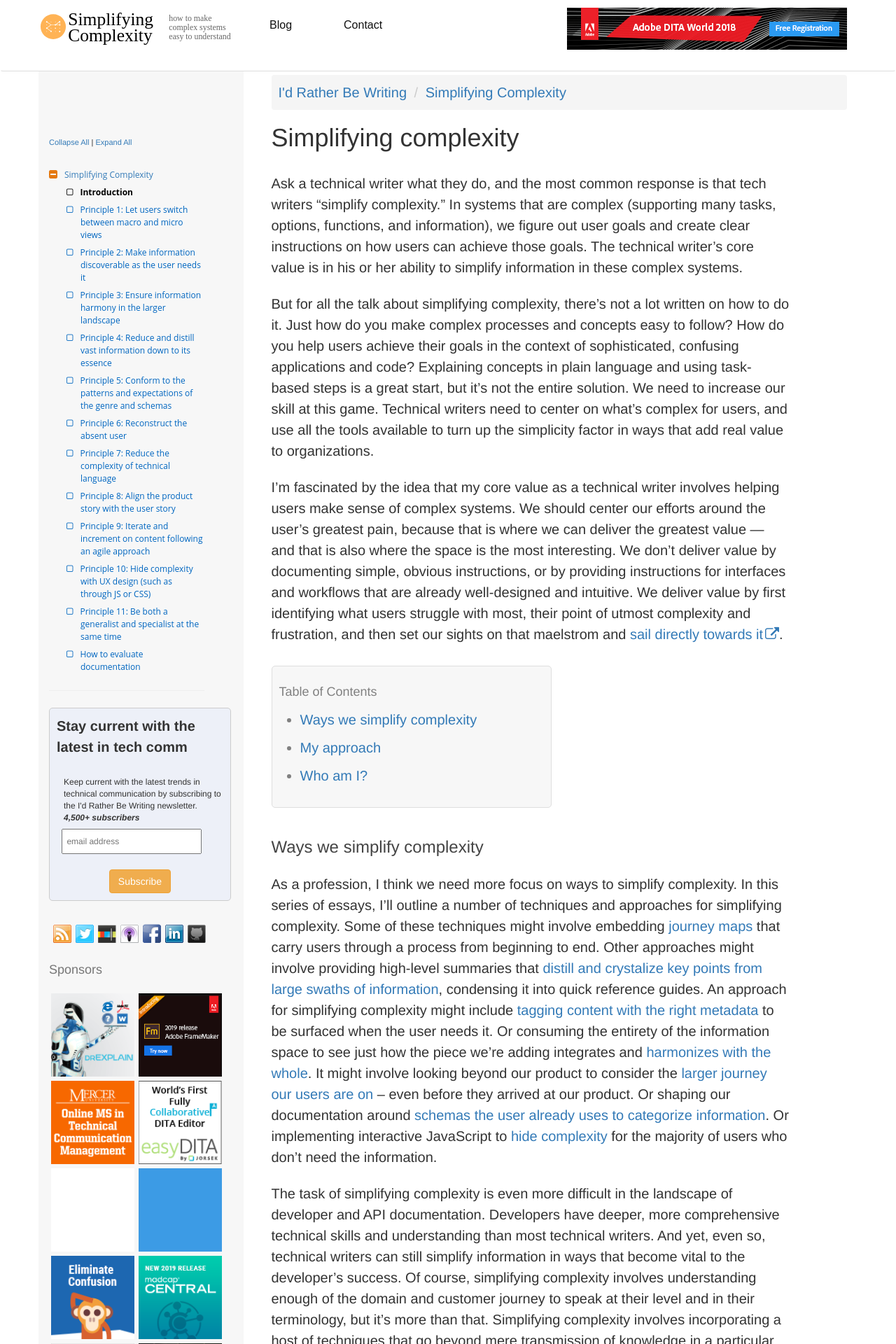
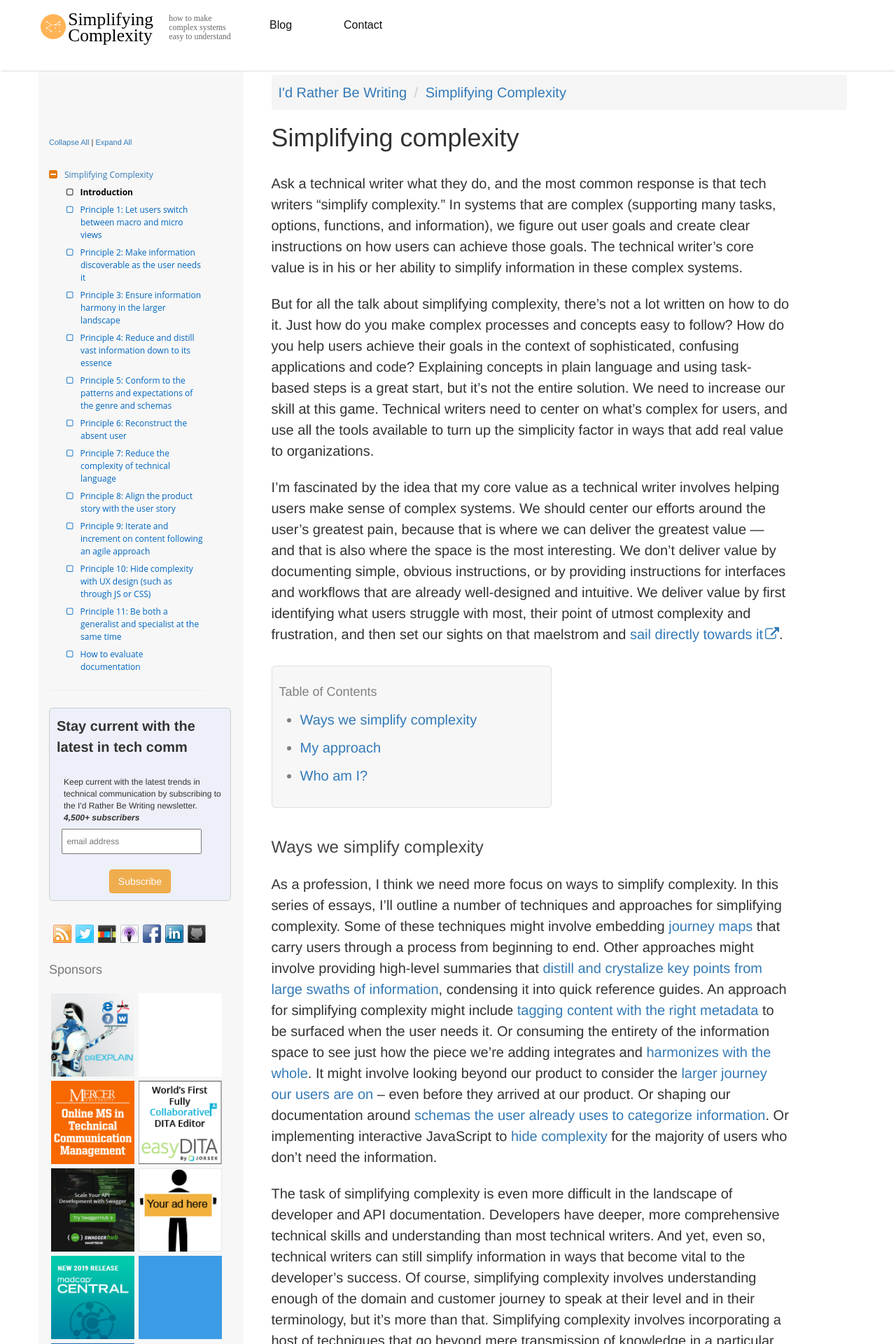
Before and after one commit to tomjoht/simplifying-complexity, a Jekyll site: the page built from _docs/index.md, in a window 1280 px wide. Shown: the top 1920 px of the page at 70% size. Built offline with Jekyll 4.4.1, drawn with Linux system fonts in a browser that asks for light colours; nearby versions of some CDN libraries; comment, search, counter and statistics services are not loaded; a style sheet for code colours, icons or effects is not loaded.

Commit message:
remove adobe ads

```diff
--- a/_includes/sidebar_comics.html
+++ b/_includes/sidebar_comics.html
@@ -5,16 +5,15 @@
     <!-- <a rel="nofollow" href="https://swagger.io/tools/swaggerhub/?utm_medium=display&utm_source=idratherbewriting&utm_campaign=irbwsponsor" class="noCrossRef"><img src="{{ "/images/comics/SwaggerHub_GP_API_256x256.png" | prepend: site.baseurl }}" alt="SwaggerHub: The Platform for Designing and Documenting APIs with Swagger" style="max-width: 100%" /></a> -->
     <script>
         var contents=new Array()
-        contents[0]='<a rel="nofollow" class="noCrossRef" href="https://www.adobe.com/products/framemaker/download-trial/try.html?sdid=H822XS72&mv=other&promoid=7011O0000037sV8QAI"><img src="{{ "/images/comics/fmstaticsquare.png" | prepend: site.baseurl }}" alt="Adobe Framemaker (2019 release)" /></a>'
-        contents[1]='<a rel="nofollow" class="noCrossRef" href="http://www.simplifiedenglish.net/"><img src="{{ "/images/comics/tedopres.gif" | prepend: site.baseurl }}" alt="Tedopres" /></a>'
-        contents[2]='<a rel="nofollow" class="noCrossRef" href="http://www.paligo.se/"><img src="{{ "/images/comics/paligo.gif" | prepend: site.baseurl }}" alt="Paligo" /></a>'
-        contents[3]='<a rel="nofollow" class="noCrossRef" href="https://idratherbewriting.com/advertising/"><img src="{{ "/images/comics/yourcomichere.png" | prepend: site.baseurl }}" alt="Advertising info" /></a>'
-        contents[4]='<a rel="nofollow" class="noCrossRef" href="http://www.technicallywriteit.com"><img src="{{ "/images/comics/twi.gif" | prepend: site.baseurl }}" alt="TWi" /></a>'
-        contents[5]='<a rel="nofollow" class="noCrossRef" href="http://www.drexplain.com"><img src="{{ "/images/comics/drexplain.gif" | prepend: site.baseurl }}" alt="Dr. Explain - help authoring software" /></a>'
-        contents[6]='<a rel="nofollow" class="noCrossRef" href="https://swagger.io/tools/swaggerhub/?utm_medium=display&utm_source=idratherbewriting&utm_campaign=irbwsponsor"><img src="{{ "/images/comics/swaggerhubsm.png" | prepend: site.baseurl }}" alt="SwaggerHub: The Platform for Designing and Documenting APIs with Swagger" /></a>'
-        contents[7]='<a rel="nofollow" class="noCrossRef" href="https://easydita.com/easydita-editor/?utm_campaign=2018%20-%20Webinar%20-%20TE2&utm_source=Idratherbewriting&utm_medium=Banner%20Ad%20125x125"><img src="{{ "/images/comics/easyditacollab.png" | prepend: site.baseurl }}" alt="easyDITA" /></a>'
-        contents[8]='<a rel="nofollow" class="noCrossRef" href="http://engineering.mercer.edu/ms-tcm"><img src="{{ "/images/comics/MercerEngineering19_OnlineMasterofScienceAd-3.png" | prepend: site.baseurl }}" alt="Mercer Master of Science in Technical Communication Management (Online)" /></a>'
-        contents[9]='<a rel="nofollow" class="noCrossRef" href="https://www.madcapsoftware.com/madcap-central-2019/?utm_source=IdRatherBeWriting&utm_campaign=Central2019&utm_medium=Banner"><img src="{{ "/images/comics/central2.png" | prepend: site.baseurl }}" alt="Madcap Central" /></a>'
+        contents[0]='<a rel="nofollow" class="noCrossRef" href="http://www.simplifiedenglish.net/"><img src="{{ "/images/comics/tedopres.gif" | prepend: site.baseurl }}" alt="Tedopres" /></a>'
+        contents[1]='<a rel="nofollow" class="noCrossRef" href="http://www.paligo.se/"><img src="{{ "/images/comics/paligo.gif" | prepend: site.baseurl }}" alt="Paligo" /></a>'
+        contents[2]='<a rel="nofollow" class="noCrossRef" href="https://idratherbewriting.com/advertising/"><img src="{{ "/images/comics/yourcomichere.png" | prepend: site.baseurl }}" alt="Advertising info" /></a>'
+        contents[3]='<a rel="nofollow" class="noCrossRef" href="http://www.technicallywriteit.com"><img src="{{ "/images/comics/twi.gif" | prepend: site.baseurl }}" alt="TWi" /></a>'
+        contents[4]='<a rel="nofollow" class="noCrossRef" href="http://www.drexplain.com"><img src="{{ "/images/comics/drexplain.gif" | prepend: site.baseurl }}" alt="Dr. Explain - help authoring software" /></a>'
+        contents[5]='<a rel="nofollow" class="noCrossRef" href="https://swagger.io/tools/swaggerhub/?utm_medium=display&utm_source=idratherbewriting&utm_campaign=irbwsponsor"><img src="{{ "/images/comics/swaggerhubsm.png" | prepend: site.baseurl }}" alt="SwaggerHub: The Platform for Designing and Documenting APIs with Swagger" /></a>'
+        contents[6]='<a rel="nofollow" class="noCrossRef" href="https://easydita.com/easydita-editor/?utm_campaign=2018%20-%20Webinar%20-%20TE2&utm_source=Idratherbewriting&utm_medium=Banner%20Ad%20125x125"><img src="{{ "/images/comics/easyditacollab.png" | prepend: site.baseurl }}" alt="easyDITA" /></a>'
+        contents[7]='<a rel="nofollow" class="noCrossRef" href="http://engineering.mercer.edu/ms-tcm"><img src="{{ "/images/comics/MercerEngineering19_OnlineMasterofScienceAd-3.png" | prepend: site.baseurl }}" alt="Mercer Master of Science in Technical Communication Management (Online)" /></a>'
+        contents[8]='<a rel="nofollow" class="noCrossRef" href="https://www.madcapsoftware.com/madcap-central-2019/?utm_source=IdRatherBeWriting&utm_campaign=Central2019&utm_medium=Banner"><img src="{{ "/images/comics/central2.png" | prepend: site.baseurl }}" alt="Madcap Central" /></a>'
         var i=0
         //variable used to contain controlled random number
         var random
--- a/_includes/single_post_comics.html
+++ b/_includes/single_post_comics.html
@@ -1,10 +1,9 @@
 {% if site.format == "web" %}<div class="singlePostComics">
     <script>
 var contents=new Array()
-contents[0]='<a rel="nofollow" class="noCrossRef" href="https://www.adobe.com/products/robohelp/download-trial/try.html?sdid=HHJ4XJQZ&mv=other&promoid=7011O0000037sV8QAI"><img src="{{ "/images/comics/adobebg.gif" | prepend: site.baseurl }}" alt="Adobe Robohelp" /></a>'
-contents[1]='<a rel="nofollow" class="noCrossRef" href="https://swagger.io/tools/swaggerhub/?utm_medium=display&utm_source=idratherbewriting&utm_campaign=irbwsponsor"><img src="{{ "/images/comics/swaggerhubbg.png" | prepend: site.baseurl }}" alt="SwaggerHub: The Platform for Designing and Documenting APIs with Swagger" /></a>'
-contents[2]='<a rel="nofollow" class="noCrossRef" href="https://document360.io?ref=idratherbewriting"><img src="{{ "/images/comics/document360.jpg" | prepend: site.baseurl }}" alt="Document 360: Best-in-Class Knowledge Base Software" /></a>'
-contents[3]='<a rel="nofollow" class="noCrossRef" href="https://www.madcapsoftware.com/madcap-flare-2019/?utm_source=IdRatherBeWriting&utm_campaign=Flare2019&utm_medium=Banner"><img src="{{ "/images/comics/flarebg2.png" | prepend: site.baseurl }}" alt="Madcap Flare" /></a>'
+contents[0]='<a rel="nofollow" class="noCrossRef" href="https://swagger.io/tools/swaggerhub/?utm_medium=display&utm_source=idratherbewriting&utm_campaign=irbwsponsor"><img src="{{ "/images/comics/swaggerhubbg.png" | prepend: site.baseurl }}" alt="SwaggerHub: The Platform for Designing and Documenting APIs with Swagger" /></a>'
+contents[1]='<a rel="nofollow" class="noCrossRef" href="https://document360.io?ref=idratherbewriting"><img src="{{ "/images/comics/document360.jpg" | prepend: site.baseurl }}" alt="Document 360: Best-in-Class Knowledge Base Software" /></a>'
+contents[2]='<a rel="nofollow" class="noCrossRef" href="https://www.madcapsoftware.com/madcap-flare-2019/?utm_source=IdRatherBeWriting&utm_campaign=Flare2019&utm_medium=Banner"><img src="{{ "/images/comics/flarebg2.png" | prepend: site.baseurl }}" alt="Madcap Flare" /></a>'
 
 var i=0
 //variable used to contain controlled random number
--- a/_includes/topComic.html
+++ b/_includes/topComic.html
@@ -1,4 +1,4 @@
-{% if site.format == "web" %}
+{% comment %}{% if site.format == "web" %}
 {% comment %}<a rel="nofollow" class="noCrossRef" href="https://www.adobe.com/products/xml-documentation-for-experience-manager.html?sdid=QYL4P2WQ&mv=other&promoid=7011O000002bOnQQAU"><img src="{{ "/images/comics/Q218_XML_Banner_Launch_XML_400x60.jpg" | prepend: site.baseurl }}" alt="Adobe Experience Manager webinar" /></a>{% endcomment %}
 <a rel="nofollow" class="noCrossRef" href="https://2018-adobe-dita-world.meetus.adobeevents.com/?sdid=GVTYY5GP&mv=other&promoid=7011O0000037pHQQAY"><img src="{{ "/images/comics/adobe_dita_world.jpg" | prepend: site.baseurl }}" alt="Adobe DITA World 2018" /></a>
-{% endif %}
+{% endif %}{% endcomment %}
```
